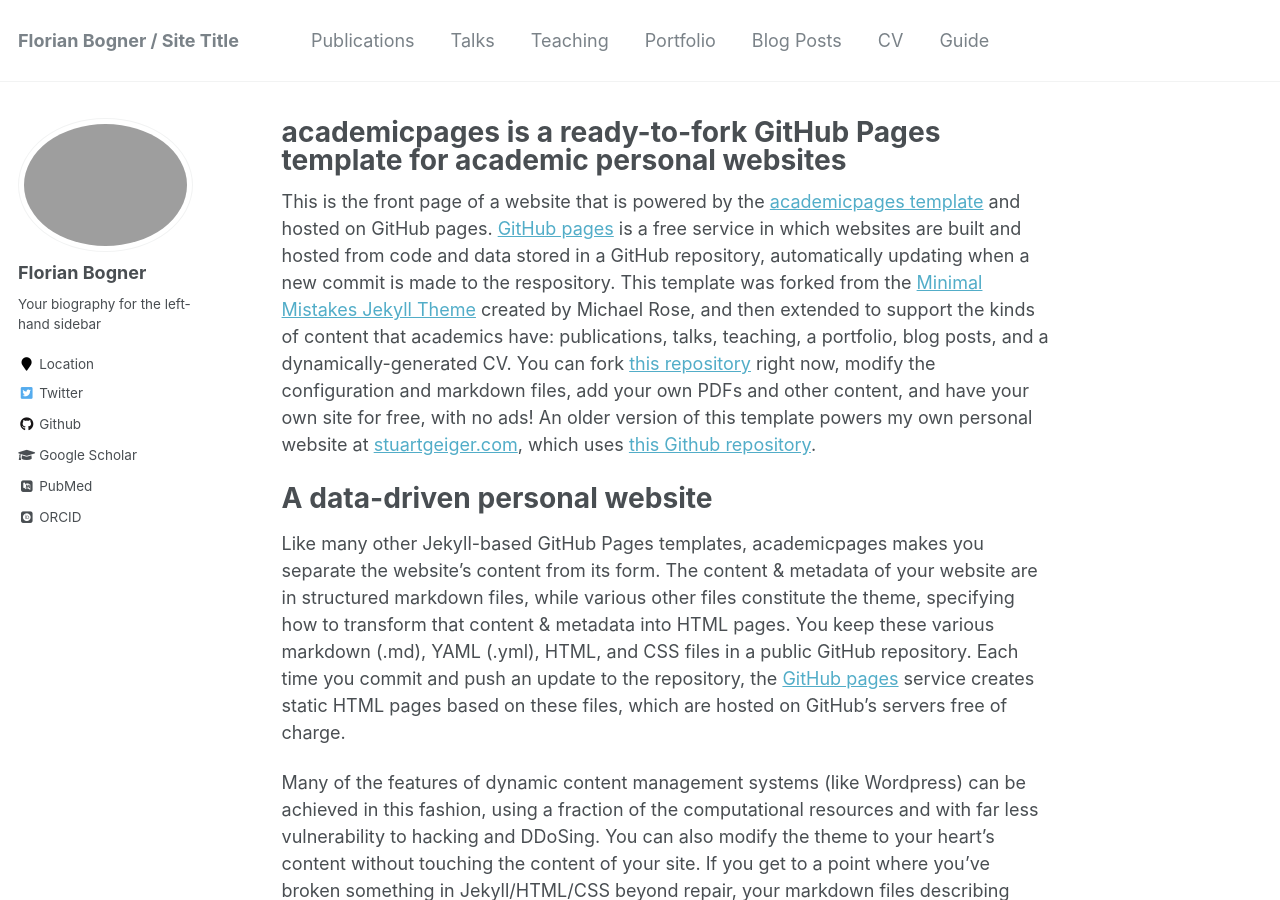
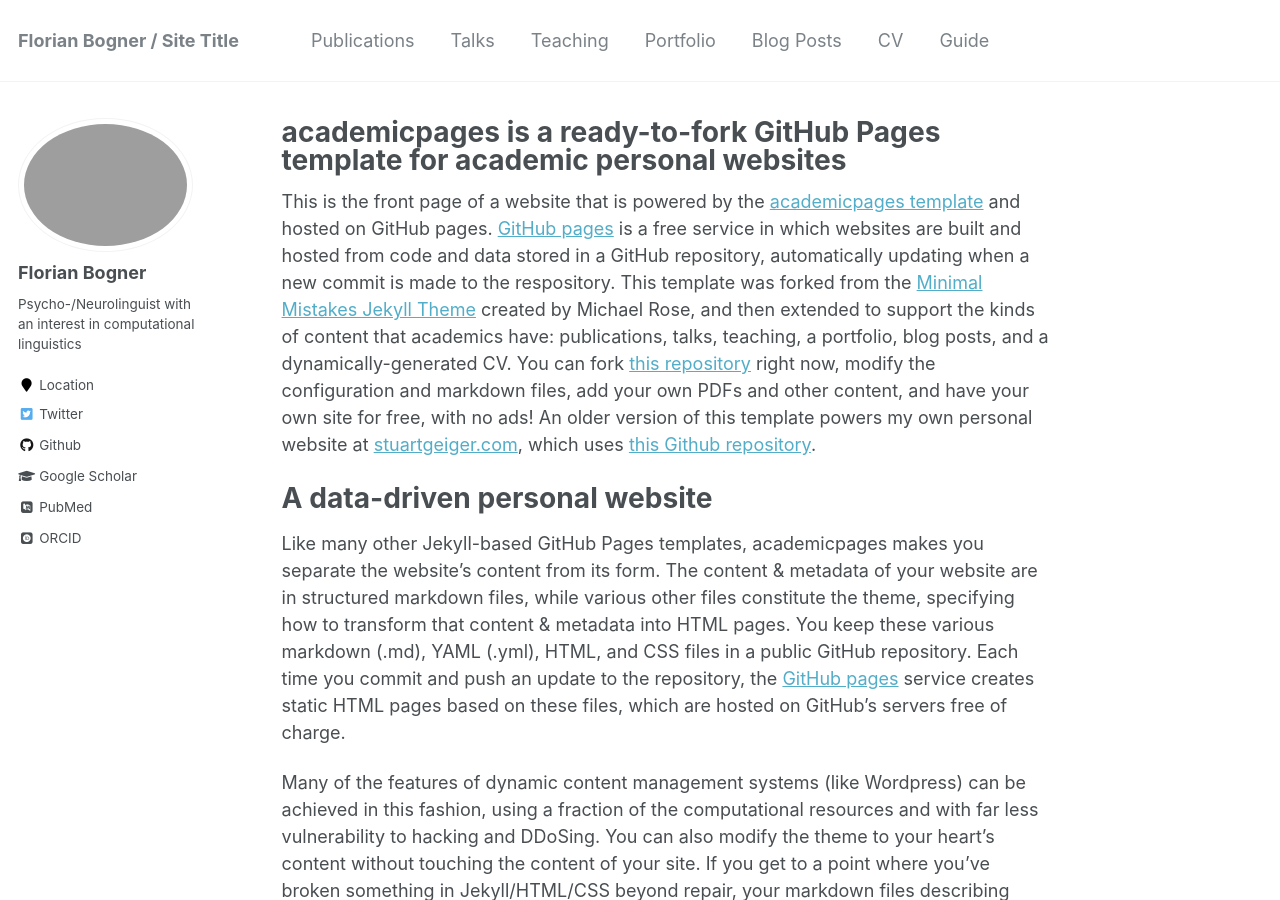
Before and after one commit to florian-bogner/Florian-Bogner.GitHub.io, a Jekyll site: the page built from _pages/about.md, in a window 1280 px wide and 900 px high. Built offline with Jekyll 4.4.1, drawn with Linux system fonts in a browser that asks for light colours; some web fonts are replaced.

Commit message:
Update bio

```diff
--- a/_config.yml
+++ b/_config.yml
@@ -82,7 +82,7 @@ analytics:
 author:
   name             : "Florian Bogner"
   avatar           : "DSC02637_original.jpg"
-  bio              : "Your biography for the left-hand sidebar"
+  bio              : "Psycho-/Neurolinguist with an interest in computational linguistics"
   location         : "Location"
   employer         :
   pubmed           : "https://www.ncbi.nlm.nih.gov/pubmed/?term=john+snow"
```
